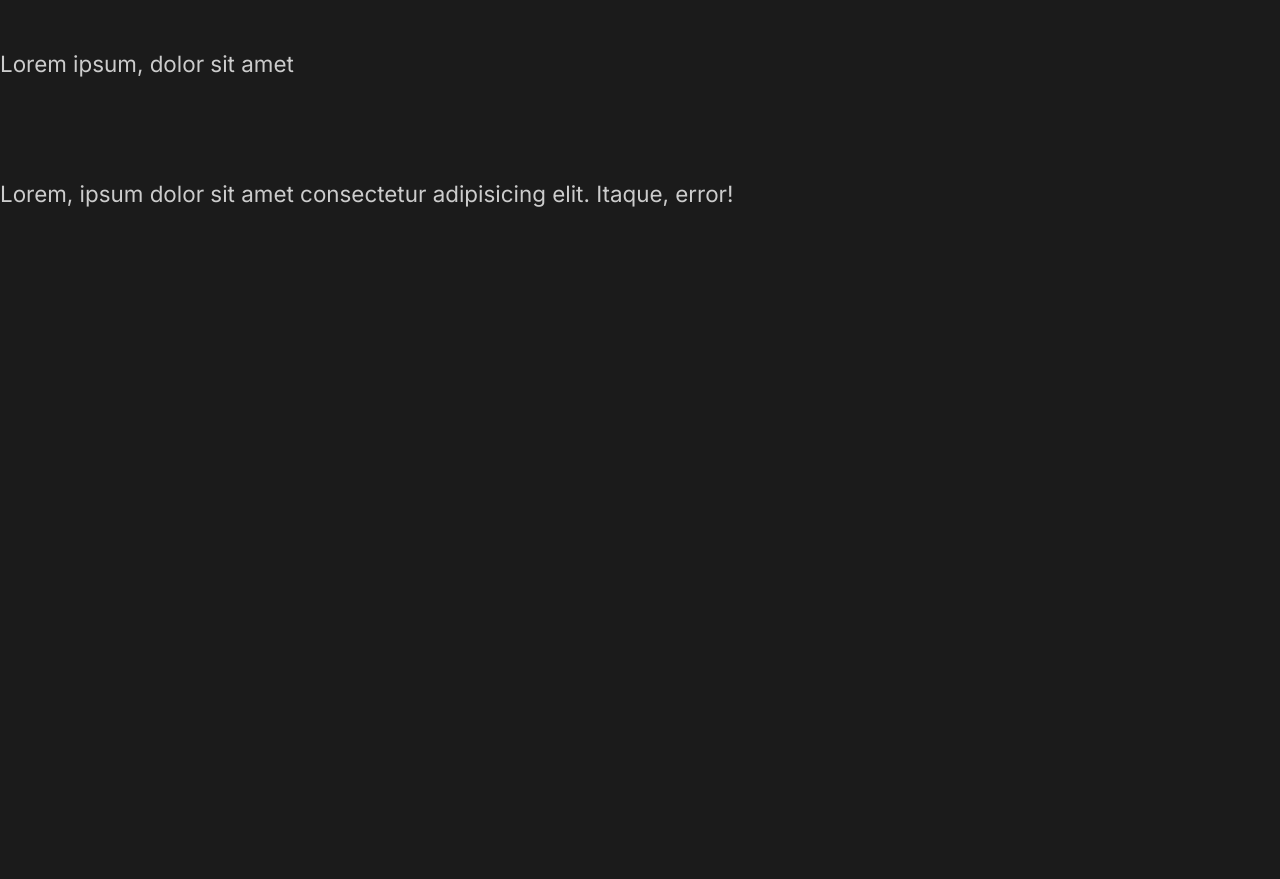
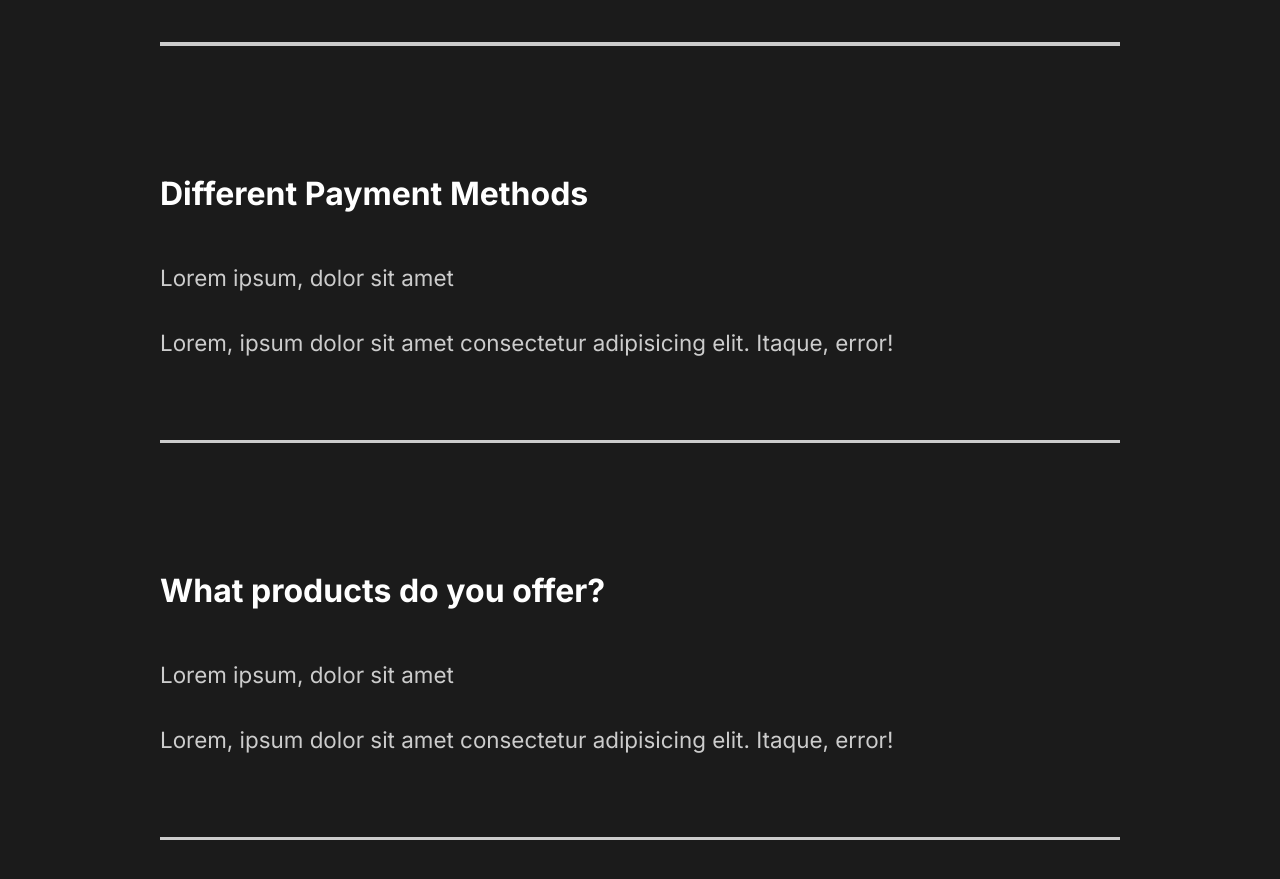
Before and after one commit to josecaballero/portfolio, a React (Create React App) app: page / in a window 1280 px wide. Shown: the part 3006-3885 px from the top of the page. Before the commit the page ends 3265 px from the top, so only its background shows below. Built offline with nearby package versions, Linux system fonts and the light colour scheme.

Commit message:
added faq section styling

```diff
--- a/src/components/FaqSection.js
+++ b/src/components/FaqSection.js
@@ -1,6 +1,10 @@
+import styled from "styled-components";
+
+import { About } from "../styles";
+
 const FaqSection = () => {
   return (
-    <div className="faq">
+    <Faq>
       <h2>
         Any Questions <span>FAQ</span>
       </h2>
@@ -13,6 +17,7 @@
             error!
           </p>
         </div>
+        <div className="faq-line"></div>
       </div>
       <div className="question">
         <h4>Daily Schedule</h4>
@@ -23,6 +28,7 @@
             error!
           </p>
         </div>
+        <div className="faq-line"></div>
       </div>
       <div className="question">
         <h4>Different Payment Methods</h4>
@@ -33,6 +39,7 @@
             error!
           </p>
         </div>
+        <div className="faq-line"></div>
       </div>
       <div className="question">
         <h4>What products do you offer?</h4>
@@ -43,9 +50,38 @@
             error!
           </p>
         </div>
+        <div className="faq-line"></div>
       </div>
-    </div>
+    </Faq>
   );
 };
 
+const Faq = styled(About)`
+  display: block;
+  span {
+    display: block;
+  }
+  h2 {
+    padding-bottom: 2rem;
+    font-weight: lighter;
+  }
+  .faq-line {
+    background: #ccc;
+    height: 0.2rem;
+    margin: 2rem 0;
+    width: 100%;
+  }
+
+  .question {
+    padding: 3rem 0;
+    cursor: pointer;
+  }
+  .answer {
+    padding: 2rem 0;
+    p {
+      padding: 1rem 0;
+    }
+  }
+`;
+
 export default FaqSection;
--- a/src/components/GlobalStyle.js
+++ b/src/components/GlobalStyle.js
@@ -39,6 +39,7 @@
 
 h4 {
   font-weight: bold;
+  font-size: 2rem;
 }
 
 a {
```
